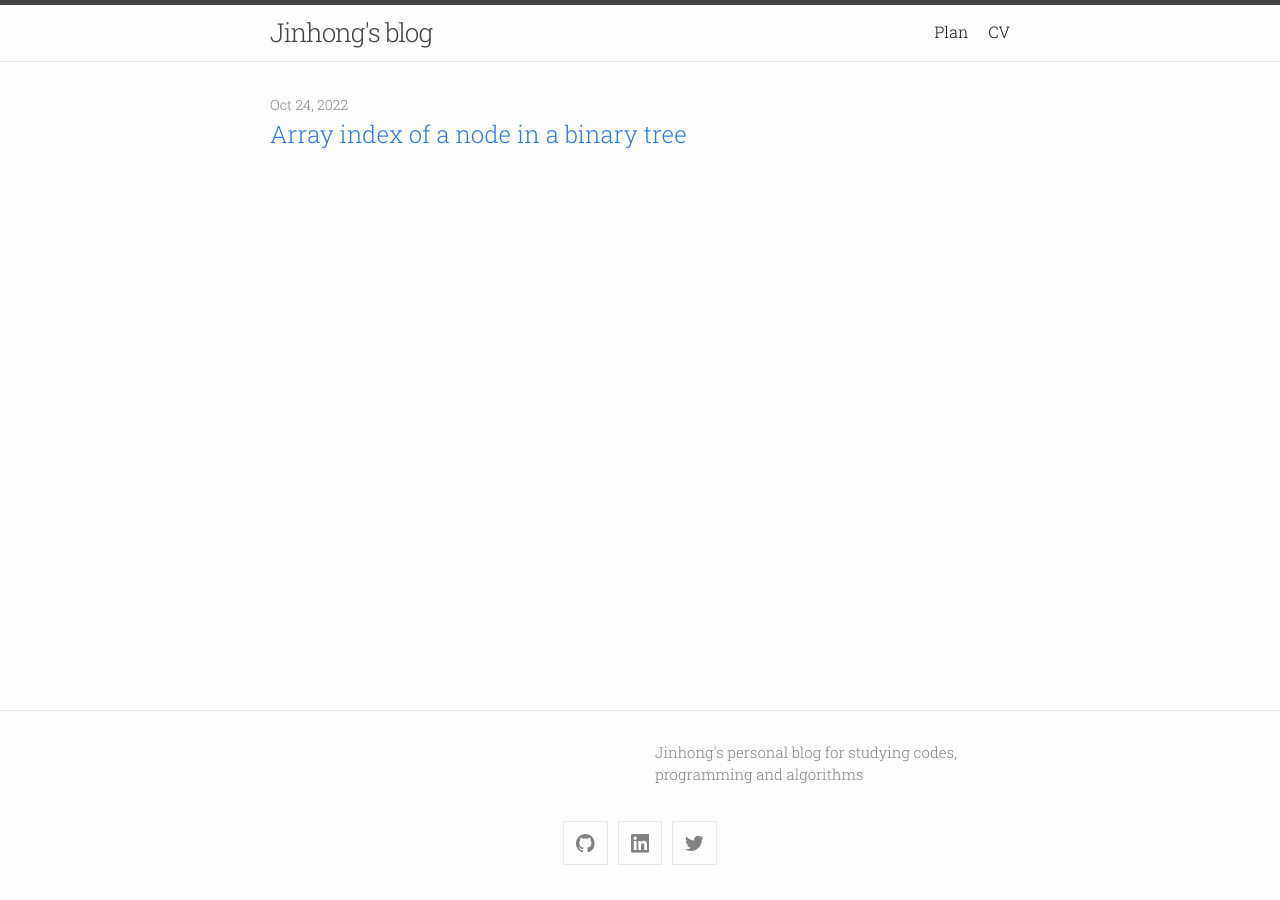
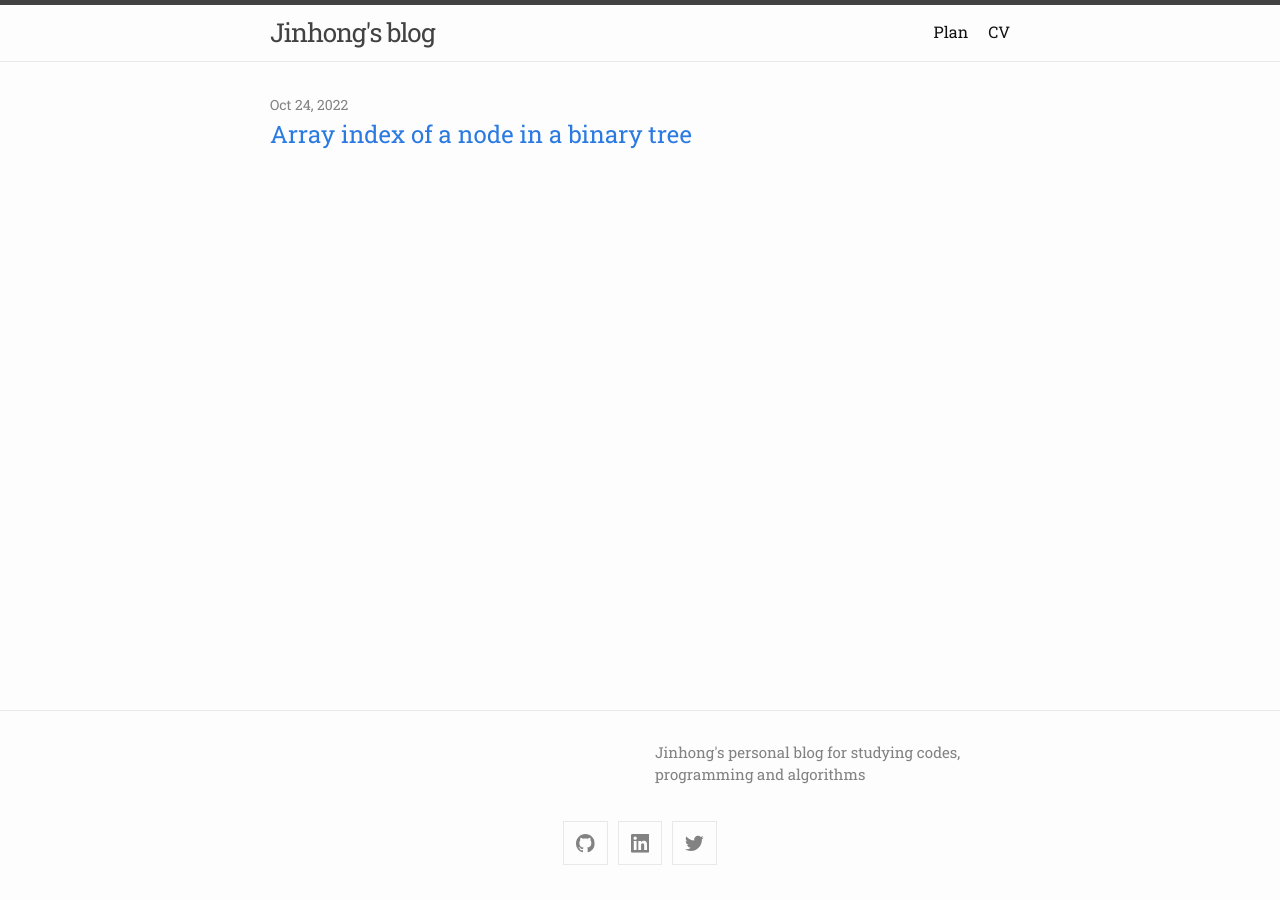
Before and after one commit to imreburn/imreburn.github.io, a Jekyll site: the page built from docs/index.markdown, in a window 1280 px wide. Built offline with Jekyll 4.4.1, drawn with Linux system fonts in a browser that asks for light colours.

Commit message:
regular font

```diff
--- a/docs/_includes/custom-head.html
+++ b/docs/_includes/custom-head.html
@@ -5,7 +5,7 @@
   2. Customize default _includes/custom-head.html in your source directory and insert the given code snippet.
 {% endcomment %}
 <!-- Font -->
-<link href="https://fonts.googleapis.com/css?family=Roboto+Slab:300" rel="stylesheet">
+<link href="https://fonts.googleapis.com/css?family=Roboto+Slab:400" rel="stylesheet">
 
 <!-- KaTeX -->
 {% if page.katex %}
```
